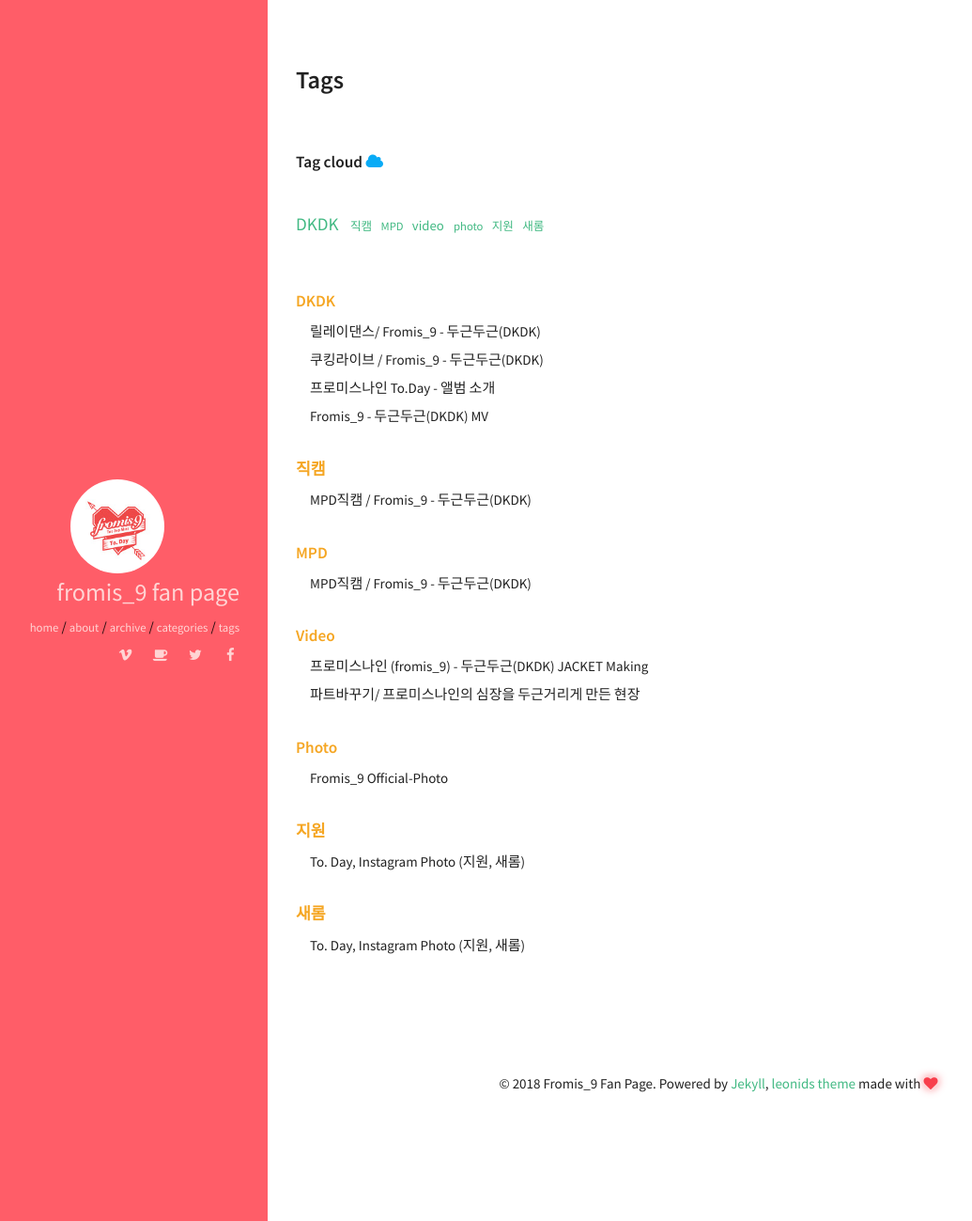
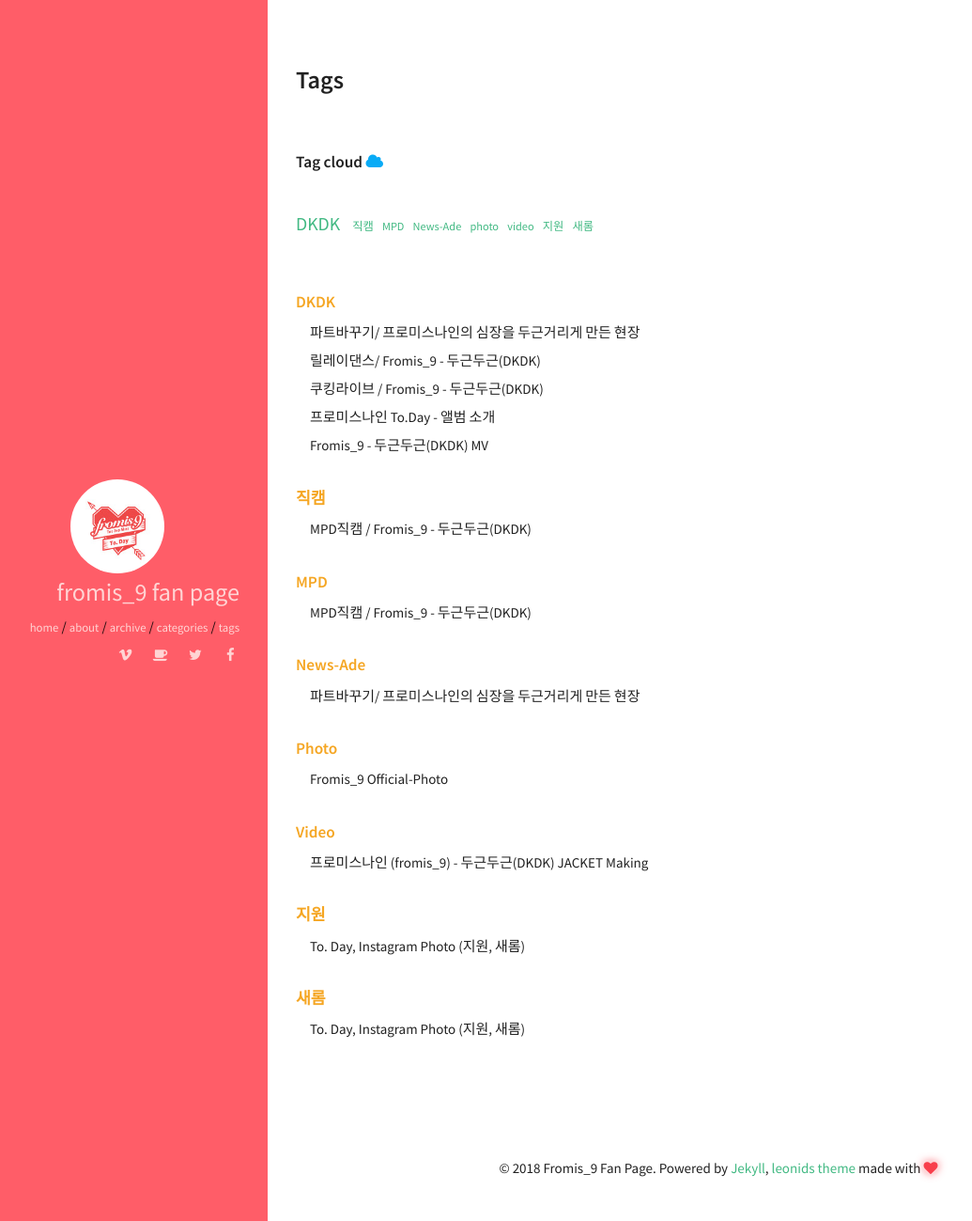
Before and after one commit to fromisnine/temp_page, a Jekyll site: the page built from tags.html, in a window 1280 px wide. Shown: the whole page at 94% size, without its empty margins (35-1070 px from the left). Built offline with Jekyll 4.4.1, drawn with Linux system fonts in a browser that asks for light colours.

Commit message:
Update 2018-06-10-DKDK_part_change.md

```diff
--- a/_posts/2018-06-10-DKDK_part_change.md
+++ b/_posts/2018-06-10-DKDK_part_change.md
@@ -1,7 +1,7 @@
 ---
 layout: post
 title: 파트바꾸기/ 프로미스나인의 심장을 두근거리게 만든 현장
-tags : video
+tags : News-Ade DKDK
 excerpt: "fromis_9 - DKDK Part Change"
 categories: [video]
 comments: true
```
